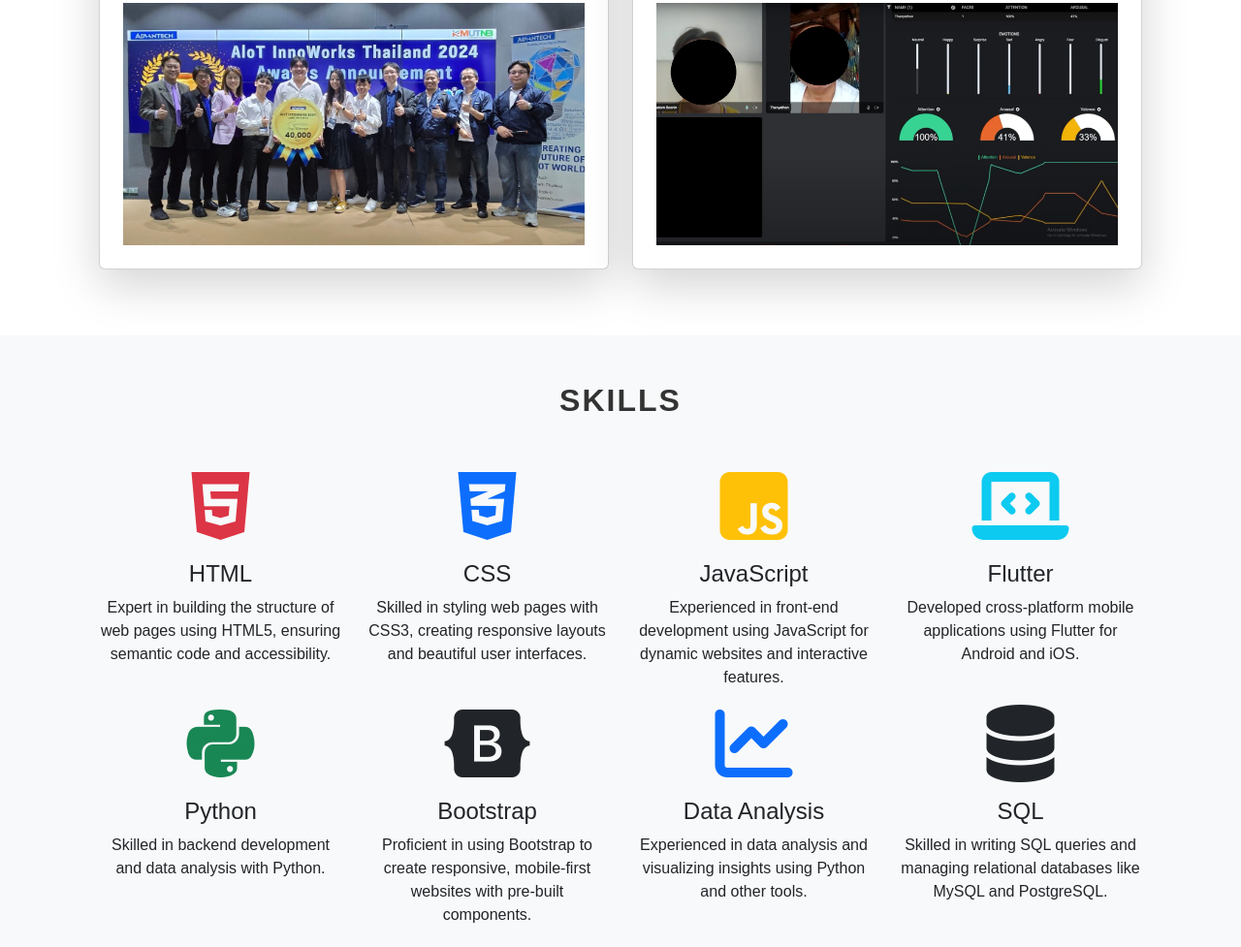
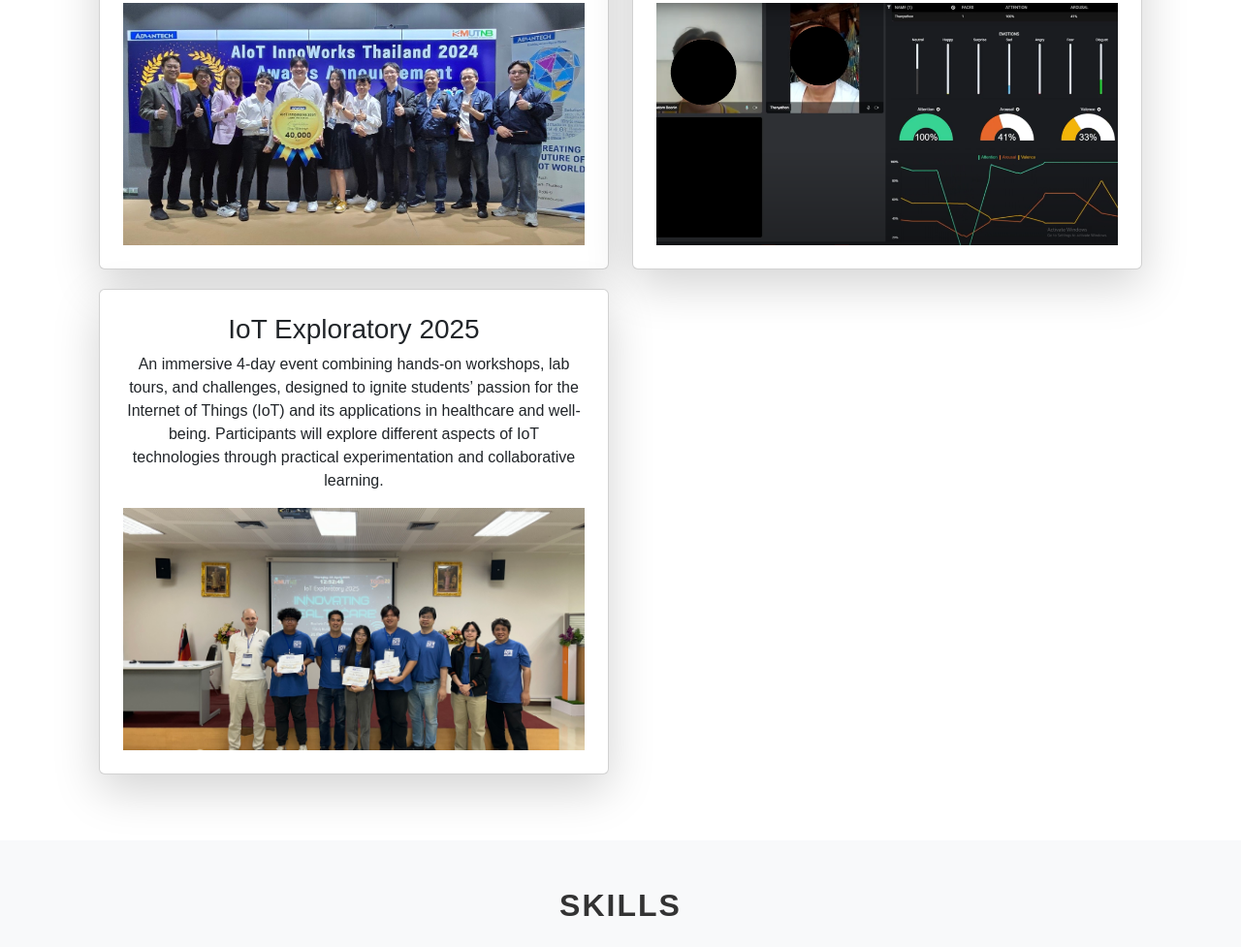
Before and after one commit to Tes6507012662071/My-Portfolio, a plain HTML site: page index.html in a window 1280 px wide. Shown: the part 1320-2297 px from the top of the page at 97% size. Drawn offline with nearby package versions, Linux system fonts and the light colour scheme.

Commit message:
Last Updated 04-04

```diff
--- a/index.html
+++ b/index.html
@@ -143,6 +143,13 @@
                         <img src="Morpcast.png" alt="SCG Home Research" class="img-fluid project-image">
                     </div>
                 </div>
+                <div class="col-md-6">
+                    <div class="card p-4 shadow-lg hover-effect">
+                        <h3>IoT Exploratory 2025</h3>
+                        <p>An immersive 4-day event combining hands-on workshops, lab tours, and challenges, designed to ignite students’ passion for the Internet of Things (IoT) and its applications in healthcare and well-being. Participants will explore different aspects of IoT technologies through practical experimentation and collaborative learning.</p>
+                        <img src="exploratory-project.jpg" alt="SCG Home Research" class="img-fluid project-image">
+                    </div>
+                </div>
             </div>
         </div>
     </section>
@@ -223,6 +230,10 @@
                     <img src="StudentUniCer.webp" alt="Certificates" class="img-fluid mt-4" style="max-width: 100%;">
                     <li class="list-group-item">A student who engages in good deeds and brings honor to the university in the academic year 2023</li>
                 </div>
+                <div class="col-md-4">
+                    <img src="exploratory-2025.jpg" alt="Certificates" class="img-fluid mt-4" style="max-width: 100%;">
+                    <li class="list-group-item">A 4-day event with hands-on workshops, lab tours, and challenges, exploring IoT in healthcare and well-being.</li>
+                </div>
             </div>
         </div>
     </section>
```
Also changed, not shown: exploratory-2025.jpg (added), exploratory-project.jpg (added).
